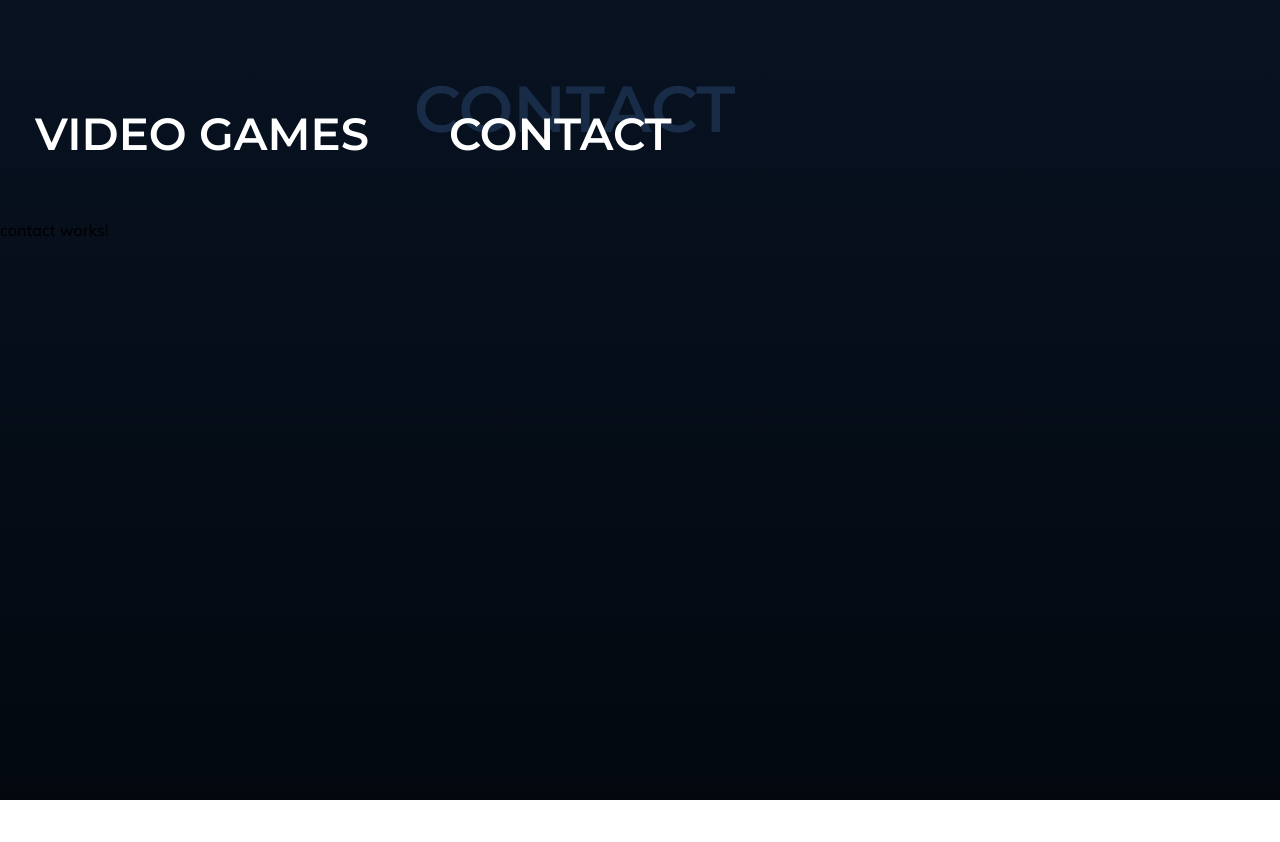
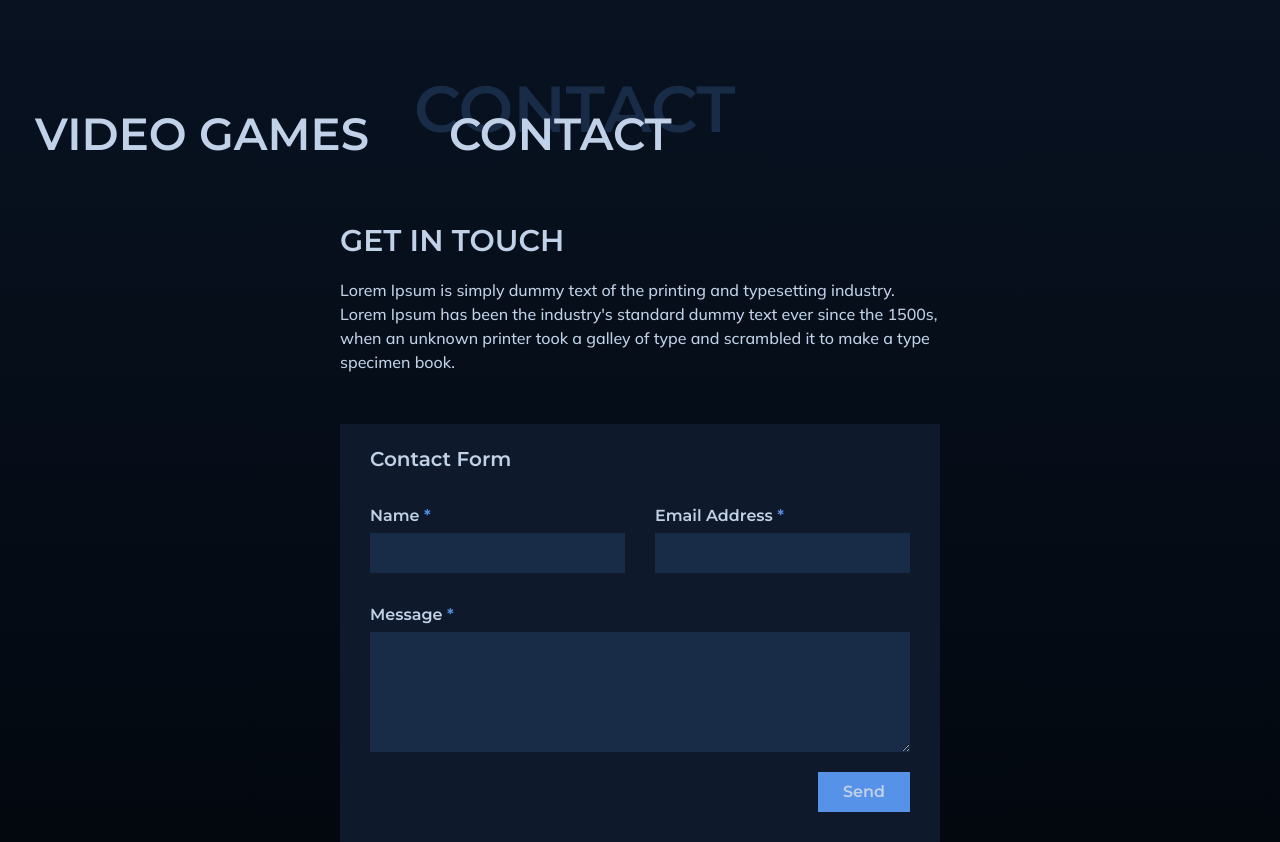
Before and after one commit to timewn1/angular-test, an Angular app: page /contact in a window 1280 px wide. Before the commit the page ends 800 px from the top, so only its background shows below. Built offline with nearby package versions, Linux system fonts and the light colour scheme.

Commit message:
feat: contact component implementation

```diff
--- a/src/app/layout/navbar/navbar.component.html
+++ b/src/app/layout/navbar/navbar.component.html
@@ -1,8 +1,8 @@
 <nav class="pt-100 pb-50">
   <div class="container">
-    <ul class="flex font-montserrat font-medium text-45 uppercase px-35">
+    <ul class="flex font-medium text-45 uppercase px-35">
       <li class="relative mr-80" *ngFor="let item of navItems" [routerLink]="item.route">
-        <a class="text-white z-10 relative cursor-pointer">{{item.label}}</a>
+        <a class="text-primary z-10 relative cursor-pointer">{{item.label}}</a>
         <span class="opacity-0 text-dark text-65 absolute -left-35 bottom-10" routerLinkActive="opacity-100" [routerLinkActiveOptions]="{exact:true}" >{{item.shadow}}</span>
       </li>
     </ul>
--- a/src/app/pages/contact/contact.component.html
+++ b/src/app/pages/contact/contact.component.html
@@ -1 +1,37 @@
-<p>contact works!</p>
+<section class="container">
+  <div class="flex justify-center">
+    <div class="max-w-600">
+      <h4 class="text-30 text-primary font-medium mb-15 uppercase">Get in touch</h4>
+      <p class="text-primary mb-50">
+        Lorem Ipsum is simply dummy text of the printing and typesetting industry. Lorem Ipsum has been the industry's
+        standard dummy text ever since the 1500s, when an unknown printer took a galley of type and scrambled it to make
+        a type specimen book.
+      </p>
+      <div class="bg-thick px-30 pt-20 pb-30">
+        <h4 class="text-20 text-primary font-medium mb-30">Contact Form</h4>
+        <form class="text-primary">
+          <div class="grid grid-cols-2 gap-x-30 mb-30">
+            <div class="form-group">
+              <label for="name">Name <span class="text-secondary">*</span></label>
+              <input type="text" id="name" class="form-control" />
+            </div>
+
+            <div class="form-group">
+              <label for="email">Email Address <span class="text-secondary">*</span></label>
+              <input type="email" id="email" class="form-control" />
+            </div>
+          </div>
+
+          <div class="form-group mb-20">
+            <label for="message">Message <span class="text-secondary">*</span></label>
+            <textarea id="message" class="form-control min-h-120"> </textarea>
+          </div>
+
+          <div class="flex justify-end">
+            <button class="btn-primary">Send</button>
+          </div>
+        </form>
+      </div>
+    </div>
+  </div>
+</section>
--- a/src/app/pages/video-games/filter/filter.component.html
+++ b/src/app/pages/video-games/filter/filter.component.html
@@ -1,6 +1,6 @@
 <div class="bg-thick px-30 pt-20 pb-30">
-  <h4 class="font-montserrat text-20 text-white font-medium mb-50">Filter Results</h4>
-  <form class="text-white">
+  <h4 class="text-20 text-primary font-medium mb-50">Filter Results</h4>
+  <form class="text-primary">
     <div class="form-group mb-40">
       <label for="name">Name (contains)</label>
       <input type="text" id="name" class="form-control" placeholder="Text string" />
--- a/src/app/pages/video-games/video-game-list-item/video-game-list-item.component.html
+++ b/src/app/pages/video-games/video-game-list-item/video-game-list-item.component.html
@@ -2,7 +2,7 @@
   <div class="bg-black min-w-170 min-h-170"></div>
   <div class="bg-thick flex items-center">
     <div class="px-25 py-30">
-      <h5 class="text-white font-medium text-23">Game Title</h5>
+      <h5 class="text-primary font-medium text-23">Game Title</h5>
       <h6 class="text-primary font-medium text-19 mb-15">Release Date: DD/MM/YYYY</h6>
       <p class="text-primary">
         Lorem Ipsum is simply dummy text of the printing and typesetting industry. Lorem Ipsum has been the industry's
```
